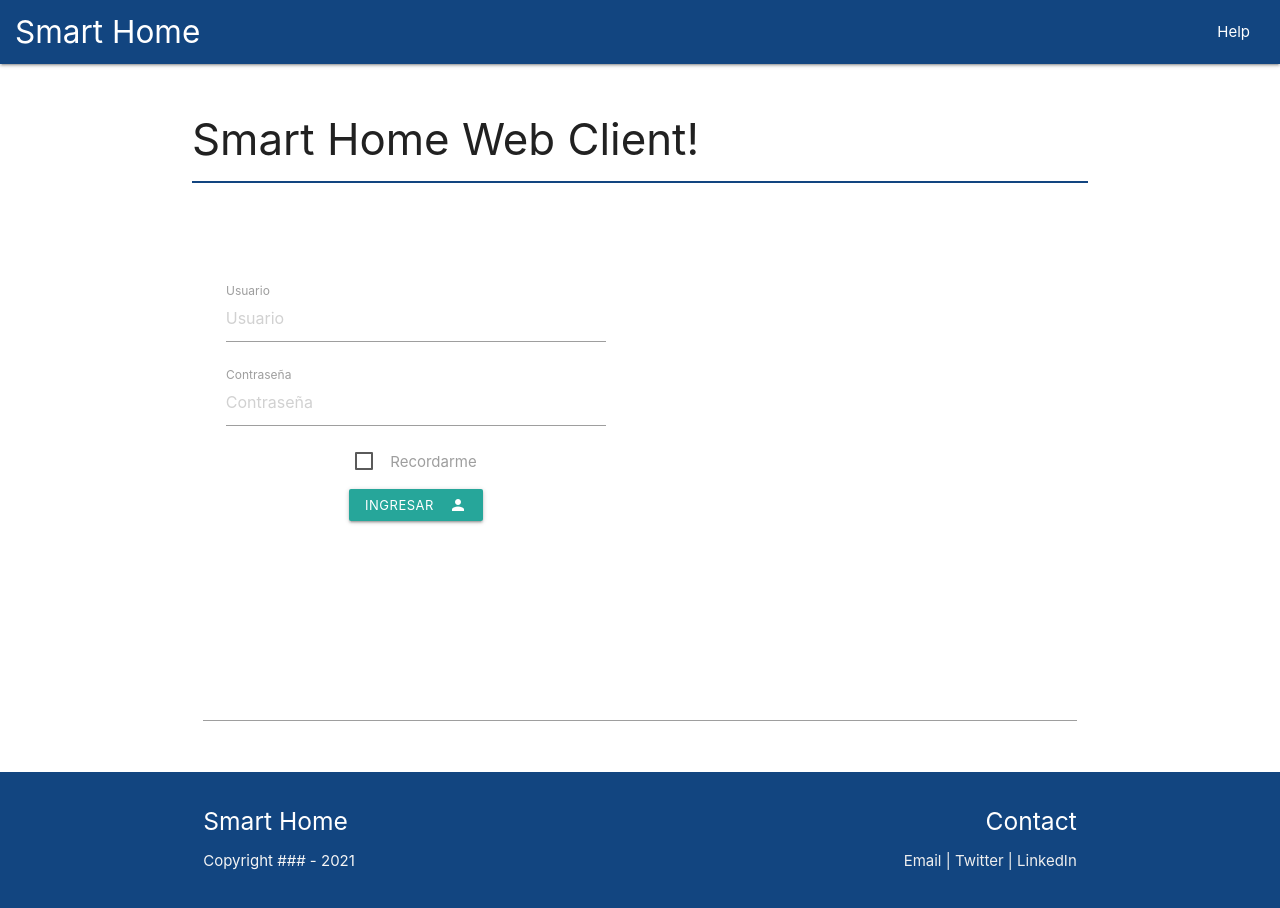
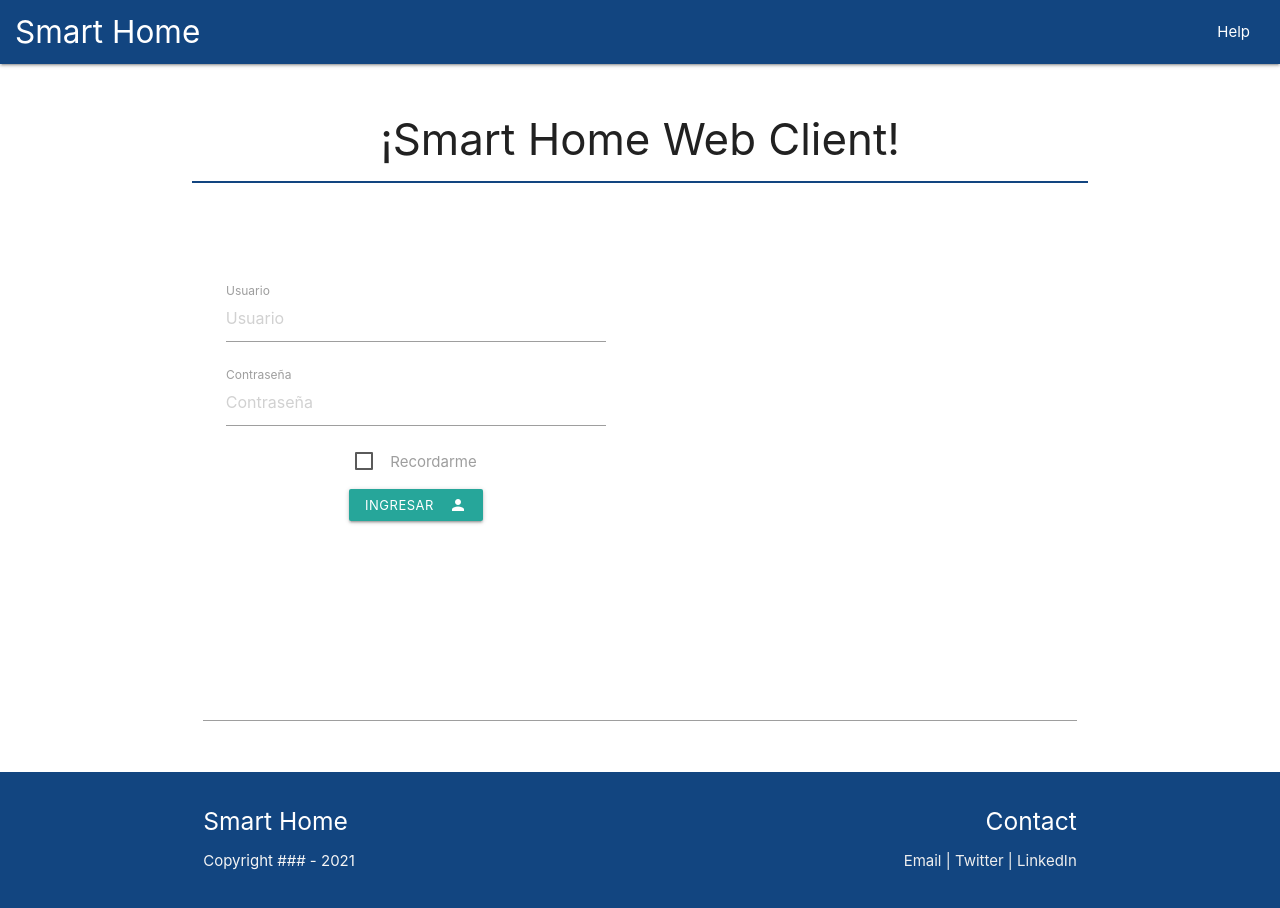
Before and after one commit to Eberth-sys/Proyecto-Web-Eberth-Alarcon, a plain HTML site: page src/frontend/index.html in a window 1280 px wide. Drawn offline with Linux system fonts and the light colour scheme; a script that the page names is missing.

Commit message:
Actializacion test

```diff
--- a/src/frontend/index.html
+++ b/src/frontend/index.html
@@ -23,8 +23,10 @@
             <!-- Page Body -->
             <div class="container">
                 <br/>
-                <h3>Smart Home Web Client!</h3>
-                <hr class="custom-line">
+                <div class="center-align">
+                    <h3>¡Smart Home Web Client!</h3>
+                    <hr class="custom-line">
+                </div>
                 <br/>
                 <div class="row">
                     <!-- Columna izquierda -->
```
